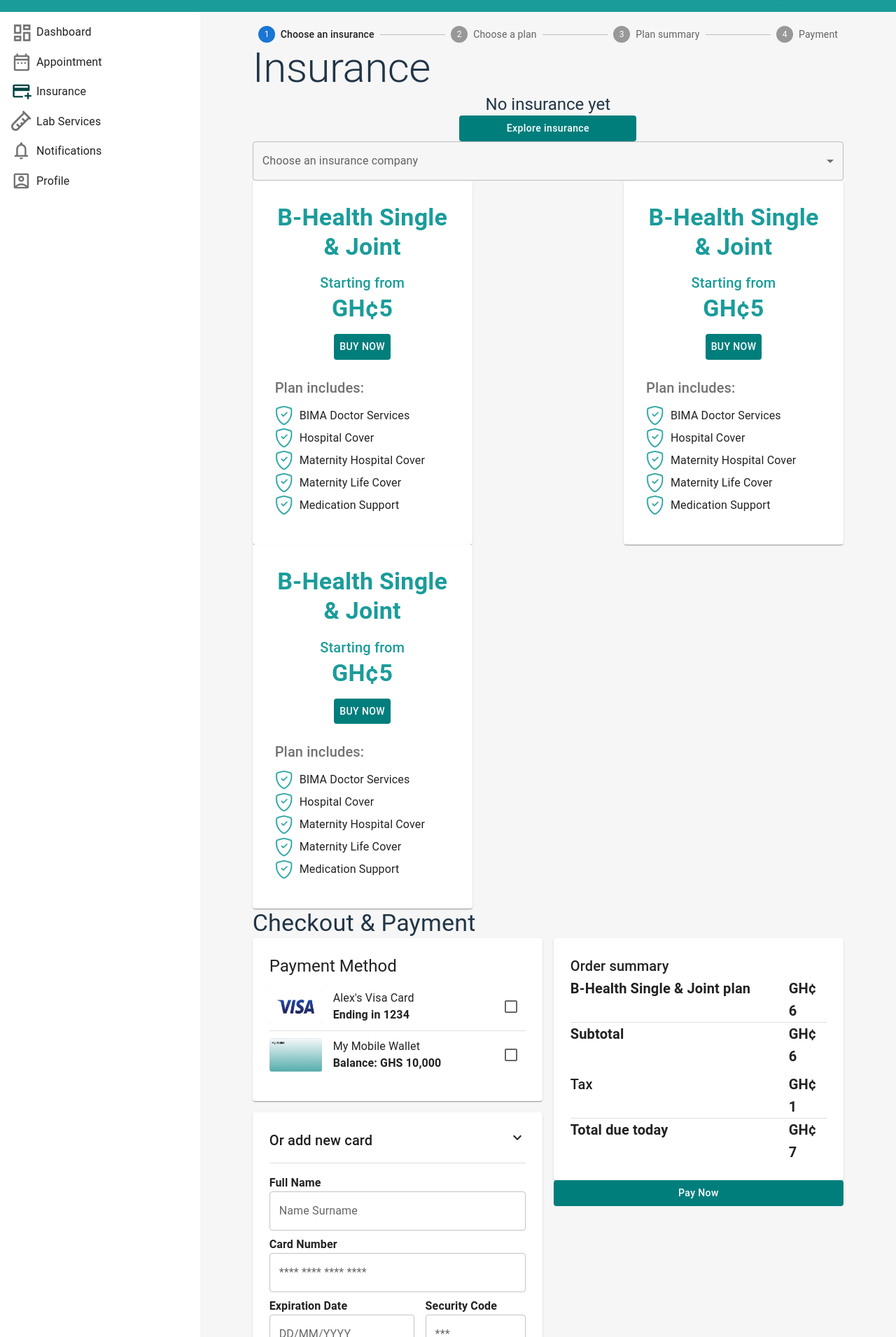
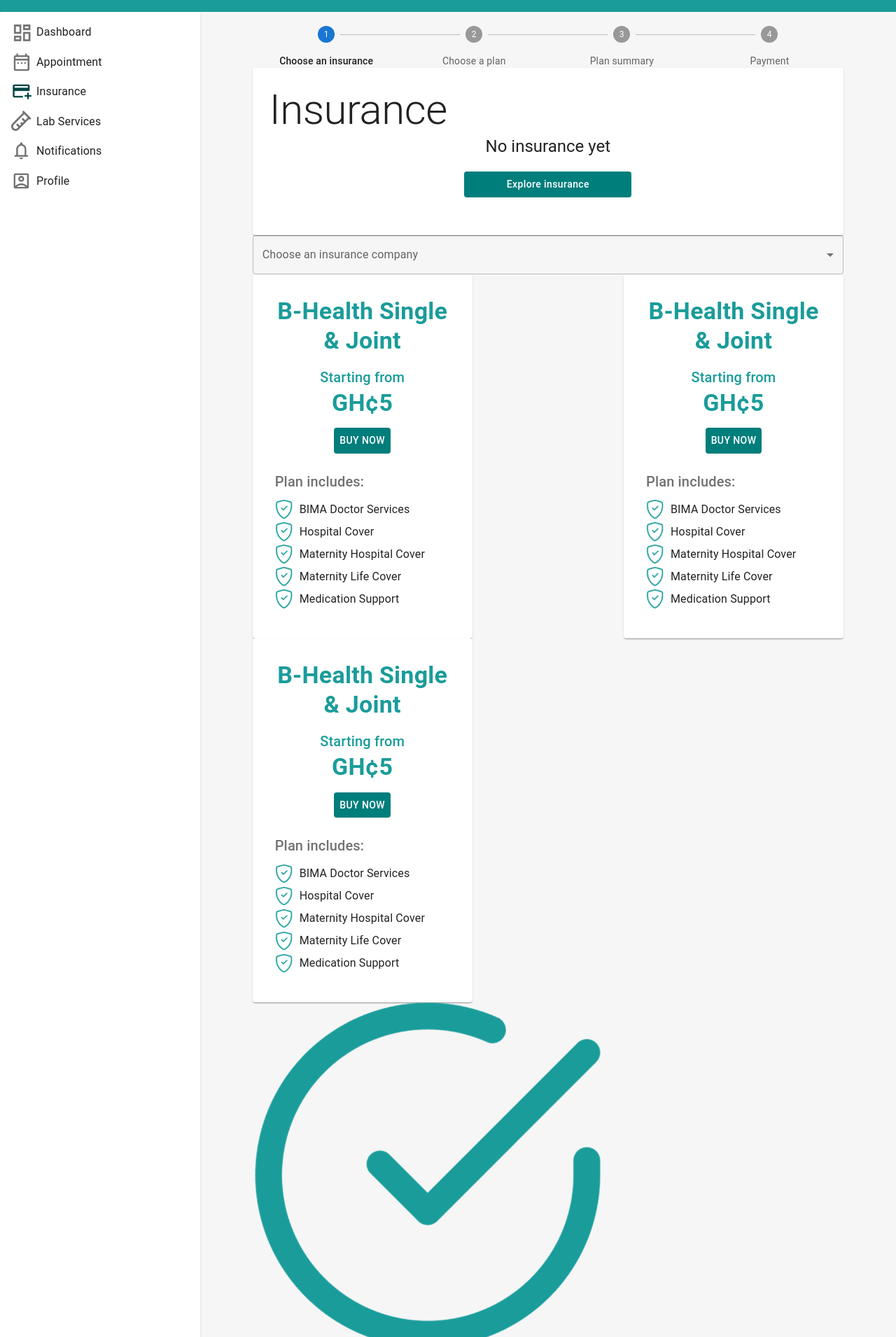
Before and after one commit to KMace/nkomor-health-frontend, a React (Vite) app in the folder vite-project/: page /insurance in a window 1280 px wide. Shown: the part 90-2000 px from the top of the page at 70% size. Built offline with nearby package versions, Linux system fonts and the light colour scheme.

Commit message:
Small format changes

```diff
--- a/vite-project/src/App.tsx
+++ b/vite-project/src/App.tsx
@@ -10,9 +10,9 @@
   return (
     <Box width={'100%'}>
       <Header />
-      <Box sx={{'display':'flex'}}>
+      <Box sx={{'display':'flex', 'backgroundColor':'#F6F6F6'}}>
         <Sidebar />
-        <Box sx={{'backgroundColor':'#F6F6F6', 'padding': '20px 75px'}}>
+        <Box sx={{'padding': '20px 75px'}}>
           <Insurance />
           <Payment />
         </Box>
--- a/vite-project/src/Insurance/InsuranceStepper/index.tsx
+++ b/vite-project/src/Insurance/InsuranceStepper/index.tsx
@@ -48,7 +48,7 @@
   };
 
   return (
-    <Stepper activeStep={activeStep}>
+    <Stepper activeStep={activeStep} alternativeLabel>
       {steps.map((label, index) => {
         const stepProps: { completed?: boolean } = {};
         const labelProps: {
--- /dev/null
+++ b/vite-project/src/Insurance/SuccessfulPurchase/index.tsx
@@ -0,0 +1,13 @@
+import { Typography } from "@mui/material";
+import Success from "../../assets/tick.png";
+
+function SuccessfulPurchase() {
+  return (
+    <>
+      <img src={Success} width='500px'/>
+      <Typography variant='h4'>Purchase successful</Typography>
+    </>
+  )
+}
+
+export default SuccessfulPurchase;
--- a/vite-project/src/Insurance/index.tsx
+++ b/vite-project/src/Insurance/index.tsx
@@ -1,20 +1,24 @@
-import { Box, Button, Typography } from "@mui/material";
+import { Box, Button, Paper, Typography } from "@mui/material";
 import InsuranceStepper from "./InsuranceStepper";
 import InsuranceDropdown from "./InsuranceDropdown";
 import InsurancePlans from "./InsurancePlans";
+import SuccessfulPurchase from "./SuccessfulPurchase";
 
 function Insurance() {
   return (
     <>
       <Box sx={{width:'100%'}}>
         <InsuranceStepper />
-        <Typography variant='h2'>Insurance</Typography>
-        <Box sx={{'display': 'flex', 'alignItems':'center', 'flexDirection':'column'}}>
-          <Typography variant='h5'>No insurance yet</Typography>
-          <Button sx={{'color':'white', 'backgroundColor':'#007E7C', 'textTransform': 'none', width:'100%', 'maxWidth':'30%'}}>Explore insurance</Button>
-        </Box>
+        <Paper sx={{'padding':3}}>
+          <Typography variant='h2'>Insurance</Typography>
+          <Box sx={{'display': 'flex', 'alignItems':'center', 'flexDirection':'column'}}>
+            <Typography variant='h5'>No insurance yet</Typography>
+            <Button sx={{'margin':'20px 0 30px 0', 'color':'white', 'backgroundColor':'#007E7C', 'textTransform': 'none', width:'100%', 'maxWidth':'30%'}}>Explore insurance</Button>
+          </Box>
+        </Paper>
         <InsuranceDropdown />
         <InsurancePlans />
+        <SuccessfulPurchase />
       </Box>
     </>
   )
```
Also changed, not shown: vite-project/src/assets/tick.png (added). Lines whose indentation alone changed are shown as unchanged.
